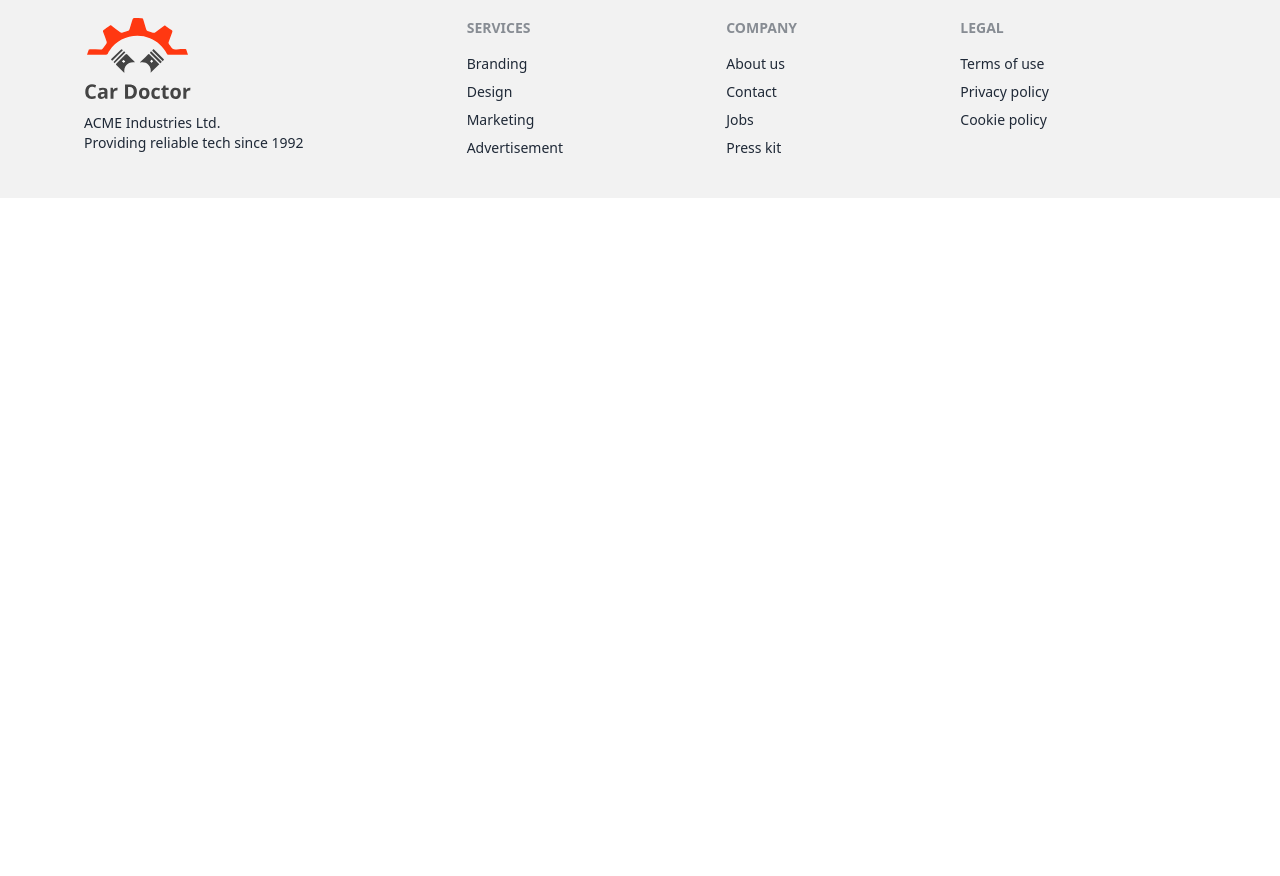
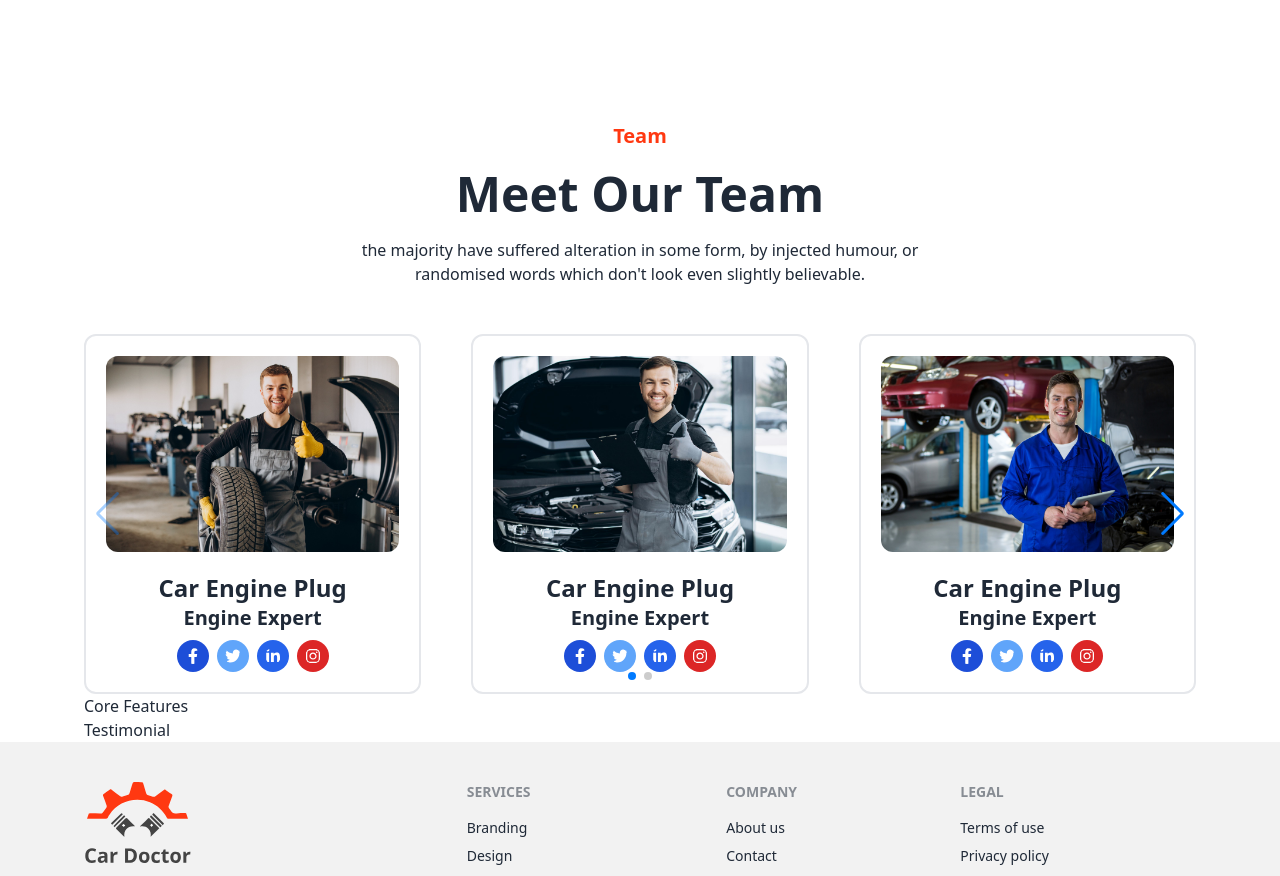
Before and after one commit to SakibAlHasan10/car-doctor, a React (Vite) app: page / in a window 1280 px wide. Shown: the part 3980-4856 px from the top of the page. Before the commit the page ends 4218 px from the top, so only its background shows below. Built offline with nearby package versions, Linux system fonts and the light colour scheme.

Commit message:
added aur team

```diff
--- a/package.json
+++ b/package.json
@@ -17,7 +17,8 @@
     "react-icons": "^4.11.0",
     "react-rating": "^2.0.5",
     "react-router-dom": "^6.17.0",
-    "sort-by": "^1.2.0"
+    "sort-by": "^1.2.0",
+    "swiper": "^10.3.1"
   },
   "devDependencies": {
     "@types/react": "^18.2.15",
--- a/src/Layout/Home/OurTeam/OurTeam.jsx
+++ b/src/Layout/Home/OurTeam/OurTeam.jsx
@@ -1,10 +1,113 @@
-
+import { Navigation, Pagination, Scrollbar, A11y } from "swiper/modules";
+import { Swiper, SwiperSlide } from "swiper/react";
+import {
+  FaTwitter,
+  FaFacebookF,
+  FaLinkedinIn,
+  FaInstagram,
+} from "react-icons/fa";
+import "swiper/css";
+import "swiper/css/navigation";
+import "swiper/css/pagination";
+import "swiper/css/scrollbar";
 const OurTeam = () => {
-    return (
-        <div>
-            Team
-        </div>
-    );
+  return (
+    <div>
+      <div className="text-center mt-32">
+        <h3 className="text-primary text-xl mb-5 font-bold">Team</h3>
+        <h2 className="text-5xl font-bold">Meet Our Team</h2>
+        <p className="text-base mt-5 mb-12 font-normal w-[650px] mx-auto">
+          the majority have suffered alteration in some form, by injected
+          humour, or randomised words which don&apos;t look even slightly
+          believable.{" "}
+        </p>
+      </div>
+      <Swiper
+        modules={[Navigation, Pagination, Scrollbar, A11y]}
+        spaceBetween={50}
+        slidesPerView={3}
+        navigation
+        pagination={{ clickable: true }}
+      >
+        <SwiperSlide>
+          <div className="border-2 p-5 rounded-xl">
+            <img
+              src="../../../../src/assets/images/team/1.jpg"
+              alt=""
+              className="rounded-xl"
+            />
+            <div className="text-center">
+              <h2 className="text-2xl mt-5 font-bold">Car Engine Plug</h2>
+              <h4 className="text-xl font-semibold">Engine Expert</h4>
+              <div className="flex gap-2 mt-2 justify-center">
+                <FaFacebookF className="w-8 h-8 bg-blue-700 text-white rounded-full p-2" />
+                <FaTwitter className="w-8 h-8 bg-blue-400 text-white rounded-full p-2" />
+                <FaLinkedinIn className="w-8 h-8 bg-blue-600 text-white rounded-full p-2" />
+                <FaInstagram className="w-8 h-8 bg-red-600 text-white rounded-full p-2" />
+              </div>
+            </div>
+          </div>
+        </SwiperSlide>
+        <SwiperSlide>
+          <div className="border-2 p-5 rounded-xl">
+            <img
+              src="../../../../src/assets/images/team/2.jpg"
+              alt=""
+              className="rounded-xl"
+            />
+            <div className="text-center">
+              <h2 className="text-2xl mt-5 font-bold">Car Engine Plug</h2>
+              <h4 className="text-xl font-semibold">Engine Expert</h4>
+              <div className="flex gap-2 mt-2 justify-center">
+                <FaFacebookF className="w-8 h-8 bg-blue-700 text-white rounded-full p-2" />
+                <FaTwitter className="w-8 h-8 bg-blue-400 text-white rounded-full p-2" />
+                <FaLinkedinIn className="w-8 h-8 bg-blue-600 text-white rounded-full p-2" />
+                <FaInstagram className="w-8 h-8 bg-red-600 text-white rounded-full p-2" />
+              </div>
+            </div>
+          </div>
+        </SwiperSlide>
+        <SwiperSlide>
+          <div className="border-2 p-5 rounded-xl">
+            <img
+              src="../../../../src/assets/images/team/3.jpg"
+              alt=""
+              className="rounded-xl"
+            />
+            <div className="text-center">
+              <h2 className="text-2xl mt-5 font-bold">Car Engine Plug</h2>
+              <h4 className="text-xl font-semibold">Engine Expert</h4>
+              <div className="flex mt-2 gap-2 justify-center">
+                <FaFacebookF className="w-8 h-8 bg-blue-700 text-white rounded-full p-2" />
+                <FaTwitter className="w-8 h-8 bg-blue-400 text-white rounded-full p-2" />
+                <FaLinkedinIn className="w-8 h-8 bg-blue-600 text-white rounded-full p-2" />
+                <FaInstagram className="w-8 h-8 bg-red-600 text-white rounded-full p-2" />
+              </div>
+            </div>
+          </div>
+        </SwiperSlide>
+        <SwiperSlide>
+          <div className="border-2 p-5 rounded-xl">
+            <img
+              src="../../../../src/assets/images/team/1.jpg"
+              alt=""
+              className="rounded-xl"
+            />
+            <div className="text-center">
+              <h2 className="text-2xl mt-5 font-bold">Car Engine Plug</h2>
+              <h4 className="text-xl font-semibold">Engine Expert</h4>
+              <div className="flex mt-2 gap-2 justify-center">
+                <FaFacebookF className="w-8 h-8 bg-blue-700 text-white rounded-full p-2" />
+                <FaTwitter className="w-8 h-8 bg-blue-400 text-white rounded-full p-2" />
+                <FaLinkedinIn className="w-8 h-8 bg-blue-600 text-white rounded-full p-2" />
+                <FaInstagram className="w-8 h-8 bg-red-600 text-white rounded-full p-2" />
+              </div>
+            </div>
+          </div>
+        </SwiperSlide>
+      </Swiper>
+    </div>
+  );
 };
 
 export default OurTeam;
--- a/src/Layout/Home/PopularProduct/Product.jsx
+++ b/src/Layout/Home/PopularProduct/Product.jsx
@@ -3,16 +3,16 @@ import PropTypes from "prop-types";
 const Product = ({ product }) => {
   const { img, title, rating, price } = product;
   return (
-    <div className="card  bg-base-100-100 shadow-xl">
-      <figure className="p-5">
-        <img src={img} alt="service" className="rounded-xl h-52 w-full" />
+    <div className="card p-5 bg-base-100-100 shadow-xl">
+      <figure className="m-5 py-8 rounded-xl bg-base-200">
+        <img src={img} alt="service" className="rounded-xl h-36  w-48" />
       </figure>
-      <div className="px-5 pb-5 text-center">
+      <div className=" mt-2 text-center">
         <div>
           <Rating initialRating={rating} readonly />
         </div>
-        <h2 className="text-2xl font-bold">{title}</h2>
-        <p className="text-xl font-semibold text-primary text-center">
+        <h2 className="text-2xl mt-2 font-bold">{title}</h2>
+        <p className="text-xl mt-2 font-semibold text-primary text-center">
           Price:${price}
         </p>
       </div>
```
Also changed, not shown: 1 other file (tests, documents, lock files or other folders).
